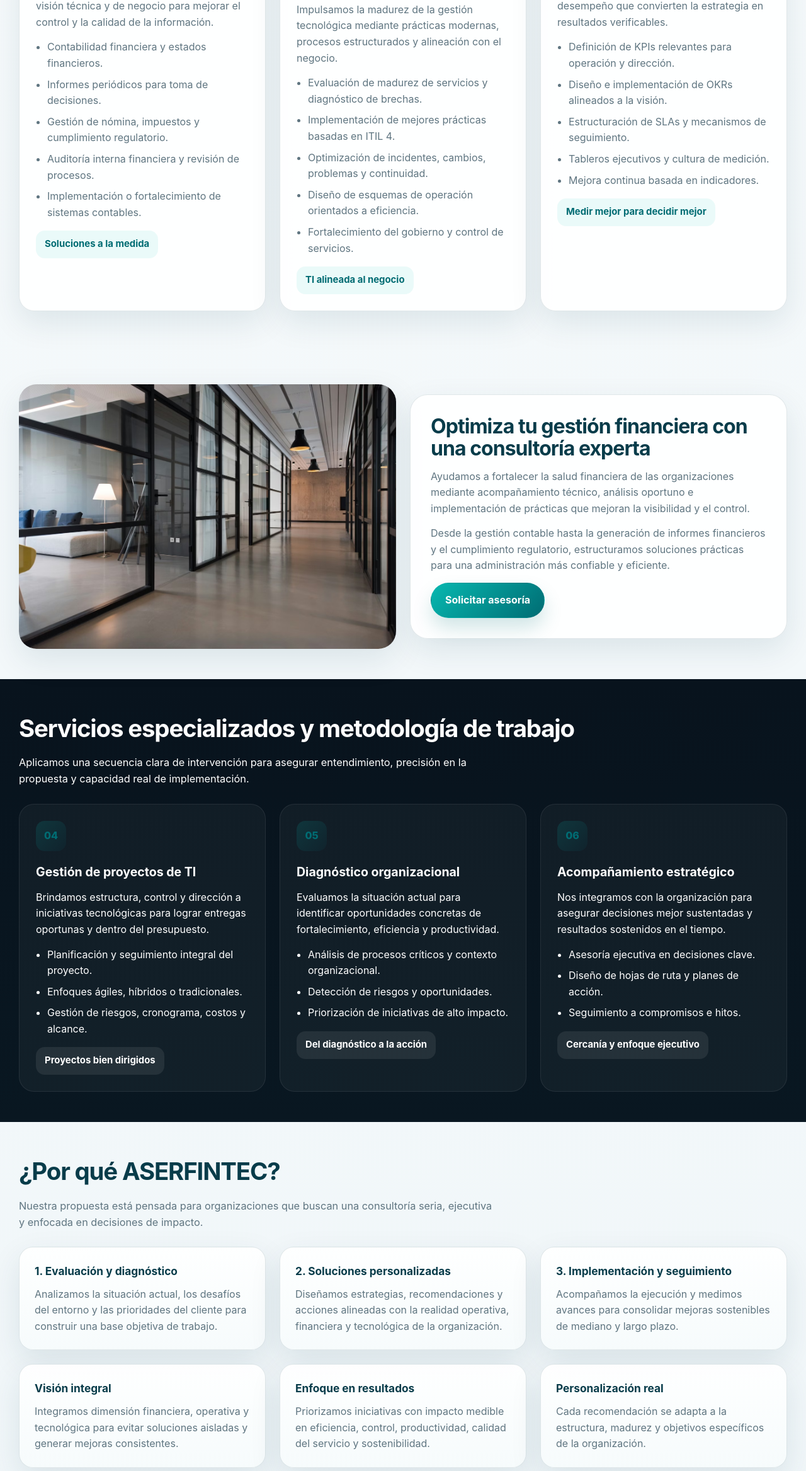
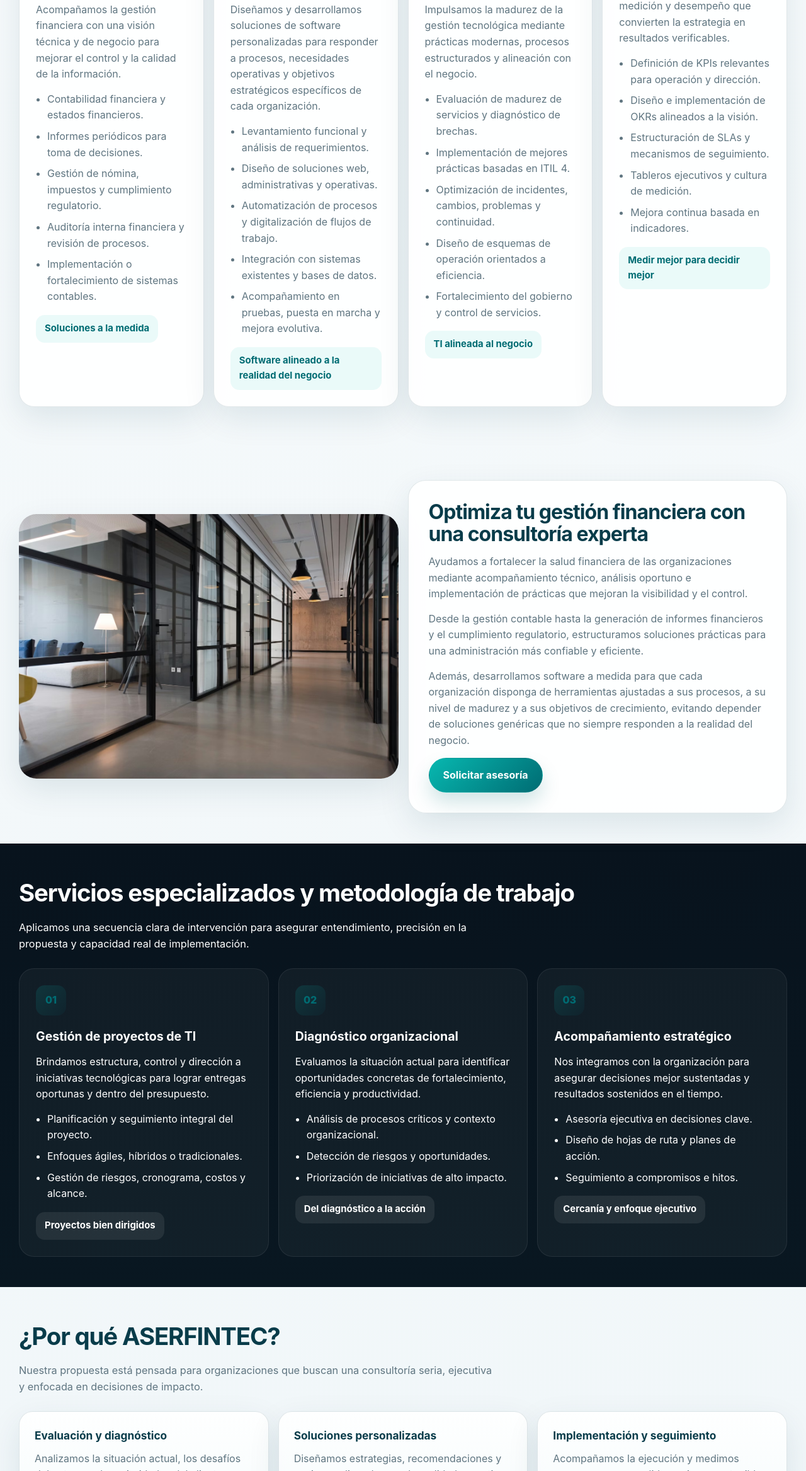
Before and after one commit to avelarde-hub/aserfintec-web, a plain HTML site: page index.html in a window 1280 px wide. Shown: the part 1739-4074 px from the top of the page at 63% size. Drawn offline with Linux system fonts and the light colour scheme.

Commit message:
Se actualizan datos

```diff
--- a/css/styles.css
+++ b/css/styles.css
@@ -352,16 +352,21 @@
 }
 
 .services-grid,
+.servicesesp-grid,
 .values-grid,
 .industries-grid,
 .contact-grid,
 .method-grid,
 .feature-split {
   display: grid;
-  gap: 22px;
+  gap: 15px;
 }
 
 .services-grid {
+  grid-template-columns: repeat(4, 1fr);
+}
+
+.servicesesp-grid {
   grid-template-columns: repeat(3, 1fr);
 }
 
--- a/index.html
+++ b/index.html
@@ -6,7 +6,7 @@
   <title>ASERFINTEC | Consultoría Financiera y Tecnológica</title>
   <meta
     name="description"
-    content="ASERFINTEC ofrece servicios de consultoríaa financiera, tecnológica y de gestión para impulsar el crecimiento empresarial con soluciones prácticas y resultados medibles."
+    content="ASERFINTEC ofrece servicios de consultoría financiera, tecnológica y de gestión para impulsar el crecimiento empresarial con soluciones prácticas y resultados medibles."
   />
   <link rel="stylesheet" href="./css/styles.css" />
 </head>
@@ -144,6 +144,20 @@
 
           <article class="card">
             <div class="number">02</div>
+            <h3>Desarrollo de software a medida</h3>
+            <p>Diseñamos y desarrollamos soluciones de software personalizadas para responder a procesos, necesidades operativas y objetivos estratégicos específicos de cada organización.</p>
+            <ul>
+              <li>Levantamiento funcional y análisis de requerimientos.</li>
+              <li>Diseño de soluciones web, administrativas y operativas.</li>
+              <li>Automatización de procesos y digitalización de flujos de trabajo.</li>
+              <li>Integración con sistemas existentes y bases de datos.</li>
+              <li>Acompañamiento en pruebas, puesta en marcha y mejora evolutiva.</li>
+            </ul>
+            <span class="highlight">Software alineado a la realidad del negocio</span>
+          </article>
+
+          <article class="card">
+            <div class="number">03</div>
             <h3>Gestión y optimización de servicios TI</h3>
             <p>Impulsamos la madurez de la gestión tecnológica mediante prácticas modernas, procesos estructurados y alineación con el negocio.</p>
             <ul>
@@ -157,7 +171,7 @@
           </article>
 
           <article class="card">
-            <div class="number">03</div>
+            <div class="number">04</div>
             <h3>KPIs, OKRs y SLAs</h3>
             <p>Diseñamos marcos de medición y desempeño que convierten la estrategia en resultados verificables.</p>
             <ul>
@@ -185,6 +199,9 @@
           <p>
             Desde la gestión contable hasta la generación de informes financieros y el cumplimiento regulatorio, estructuramos soluciones prácticas para una administración más confiable y eficiente.
           </p>
+          <p>
+            Además, desarrollamos software a medida para que cada organización disponga de herramientas ajustadas a sus procesos, a su nivel de madurez y a sus objetivos de crecimiento, evitando depender de soluciones genéricas que no siempre responden a la realidad del negocio.
+          </p>
           <a class="btn btn-primary" href="#contacto">Solicitar asesoría</a>
         </div>
       </div>
@@ -201,9 +218,9 @@
           </div>
         </div>
 
-        <div class="services-grid">
+        <div class="servicesesp-grid">
           <article class="card">
-            <div class="number">04</div>
+            <div class="number">01</div>
             <h3>Gestión de proyectos de TI</h3>
             <p>Brindamos estructura, control y dirección a iniciativas tecnológicas para lograr entregas oportunas y dentro del presupuesto.</p>
             <ul>
@@ -215,7 +232,7 @@
           </article>
 
           <article class="card">
-            <div class="number">05</div>
+            <div class="number">02</div>
             <h3>Diagnóstico organizacional</h3>
             <p>Evaluamos la situación actual para identificar oportunidades concretas de fortalecimiento, eficiencia y productividad.</p>
             <ul>
@@ -227,7 +244,7 @@
           </article>
 
           <article class="card">
-            <div class="number">06</div>
+            <div class="number">03</div>
             <h3>Acompañamiento estratégico</h3>
             <p>Nos integramos con la organización para asegurar decisiones mejor sustentadas y resultados sostenidos en el tiempo.</p>
             <ul>
@@ -254,15 +271,15 @@
 
         <div class="method-grid">
           <div class="method-card">
-            <strong>1. Evaluación y diagnóstico</strong>
+            <strong>Evaluación y diagnóstico</strong>
             <p>Analizamos la situación actual, los desafíos del entorno y las prioridades del cliente para construir una base objetiva de trabajo.</p>
           </div>
           <div class="method-card">
-            <strong>2. Soluciones personalizadas</strong>
+            <strong>Soluciones personalizadas</strong>
             <p>Diseñamos estrategias, recomendaciones y acciones alineadas con la realidad operativa, financiera y tecnológica de la organización.</p>
           </div>
           <div class="method-card">
-            <strong>3. Implementación y seguimiento</strong>
+            <strong>Implementación y seguimiento</strong>
             <p>Acompañamos la ejecución y medimos avances para consolidar mejoras sostenibles de mediano y largo plazo.</p>
           </div>
         </div>
```
